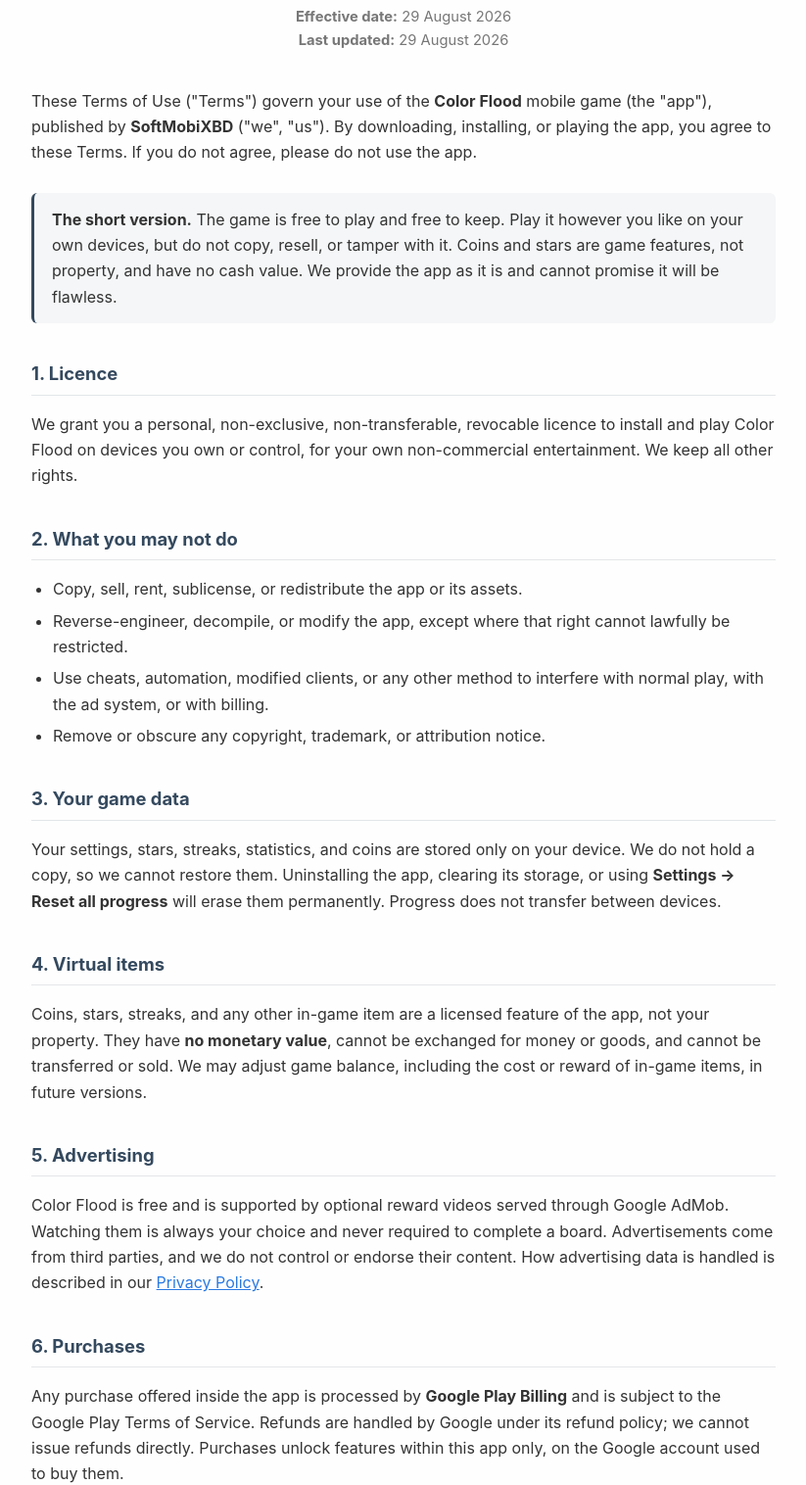
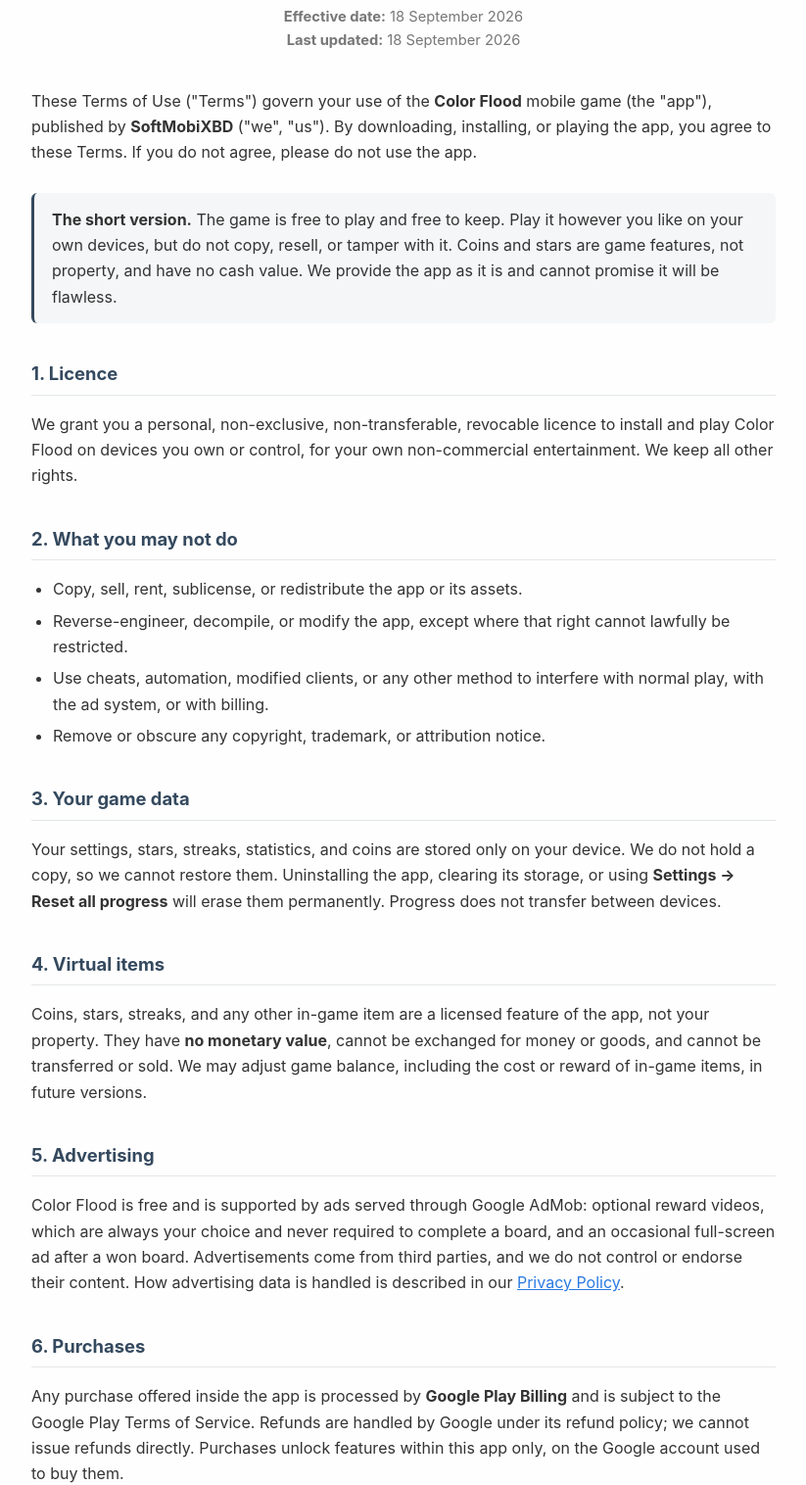
Before and after one commit to softmobixbd/color_flood_about, a plain HTML site: page terms.html in a window 1280 px wide. Shown: the part 92-1608 px from the top of the page at 98% size, without its empty margins (228-1051 px from the left). Drawn offline with Linux system fonts and the light colour scheme.

Commit message:
Update effective date and advertising section in terms

```diff
--- a/terms.html
+++ b/terms.html
@@ -72,8 +72,8 @@
 
   <header>
     <h1>Terms of Use for Color Flood</h1>
-    <p class="dates"><strong>Effective date:</strong> 29 August 2026</p>
-    <p class="dates"><strong>Last updated:</strong> 29 August 2026</p>
+    <p class="dates"><strong>Effective date:</strong> 18 September 2026</p>
+    <p class="dates"><strong>Last updated:</strong> 18 September 2026</p>
   </header>
 
   <p>These Terms of Use ("Terms") govern your use of the <strong>Color Flood</strong>
@@ -116,8 +116,9 @@
   the cost or reward of in-game items, in future versions.</p>
 
   <h2>5. Advertising</h2>
-  <p>Color Flood is free and is supported by optional reward videos served through Google
-  AdMob. Watching them is always your choice and never required to complete a board.
+  <p>Color Flood is free and is supported by ads served through Google AdMob: optional
+  reward videos, which are always your choice and never required to complete a board, and
+  an occasional full-screen ad after a won board.
   Advertisements come from third parties, and we do not control or endorse their content.
   How advertising data is handled is described in our
   <a href="privacy_policy.html">Privacy Policy</a>.</p>
```
